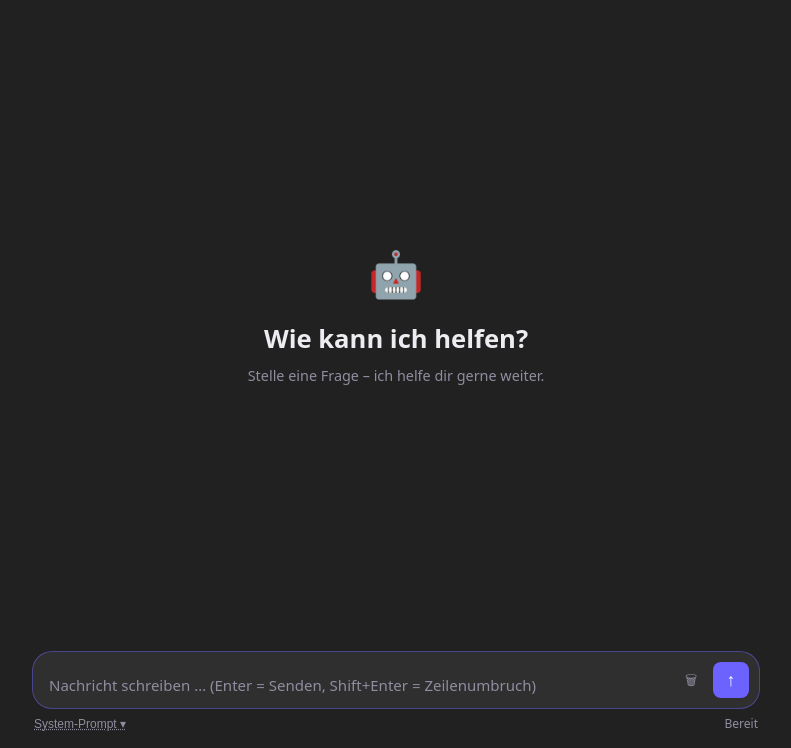
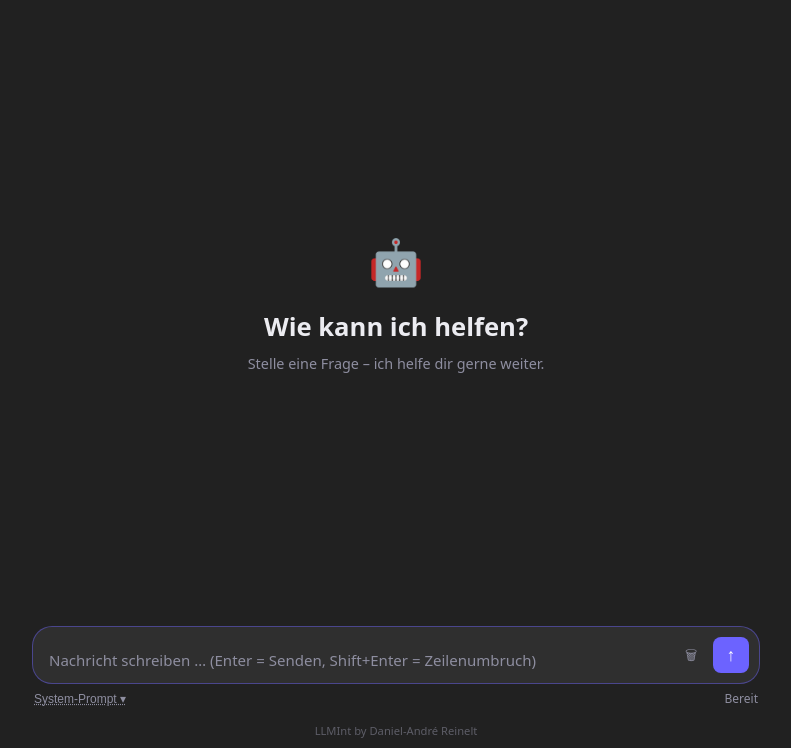
Before and after one commit to dareinelt/LLMInt, a PHP site: page /v1/ in a window 1280 px wide. Shown: the part 52-800 px from the top of the page, without its empty margins (244-1035 px from the left). Run offline with PHP 8.4, Linux system fonts and the light colour scheme; data that the repository does not hold is empty; some libraries are stand-ins or nearby versions.

Commit message:
Add subtle footer info below chat input
Displays 'LLMInt by Daniel-Andre Reinelt' centered below the message input, styled with muted, low-opacity text so it stays unobtrusive.

Co-authored-by: Copilot App <223556219+Copilot@users.noreply.github.com>

```diff
--- a/index.php
+++ b/index.php
@@ -493,6 +493,16 @@ $csrfToken = $_SESSION['csrf_token'];
         #status-bar.ok    { color: var(--success); }
         #status-bar.error { color: var(--error); }
         #status-bar.info  { color: var(--text-muted); }
+
+        /* ── Footer info (below input) ─────────────────────────────── */
+        #footer-info {
+            text-align: center;
+            font-size: .7rem;
+            color: var(--text-muted);
+            opacity: .55;
+            padding: 0 16px 10px;
+            user-select: none;
+        }
 
         /* ── Scrollbar ─────────────────────────────────────────────── */
         ::-webkit-scrollbar { width: 6px; }
@@ -1015,6 +1025,7 @@ $csrfToken = $_SESSION['csrf_token'];
         </div>
 
     </div>
+    <div id="footer-info">LLMInt by Daniel-André Reinelt</div>
 </div>
 
 </div><!-- /#main-area -->
```
